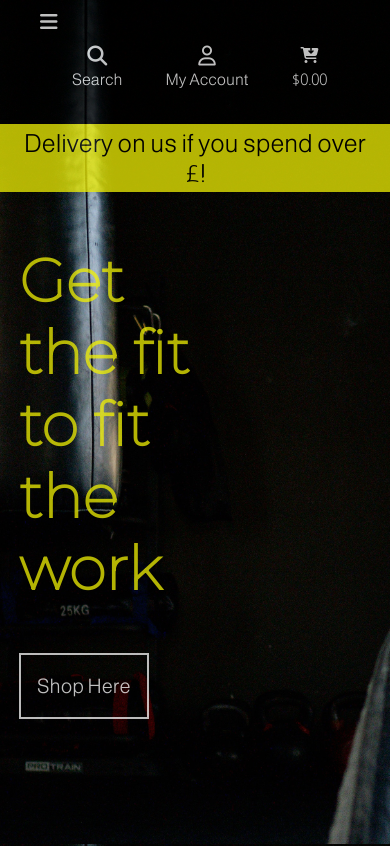
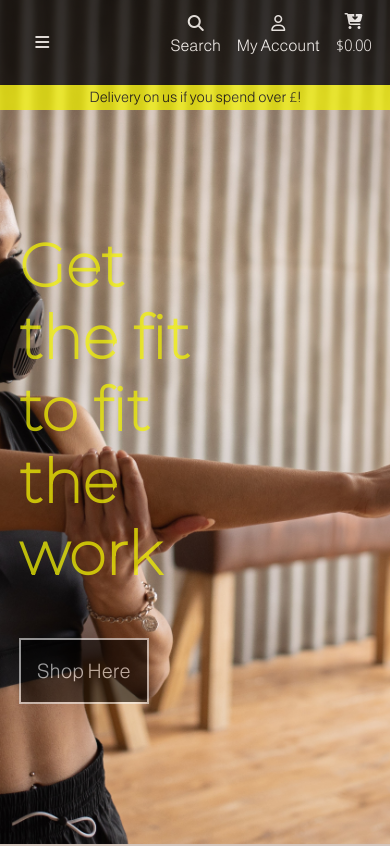
Before and after one commit to Code-Institute-Submissions/PaulSweeney-cmd-Get_The_Fit_Main-cmd, a Django app: page / in a window 390 px wide. Run offline with Django 3.2, Linux system fonts and the light colour scheme; some libraries are stand-ins or nearby versions.

Commit message:
Body: Updated cover photo

```diff
--- a/home/templates/home/index.html
+++ b/home/templates/home/index.html
@@ -13,7 +13,7 @@
 <div class="container h-100">
     <div class="row h-100">
         <div class="col-7 col-md-6 my-auto ml-1">
-            <div>
+            <div class="hi">
                 <h1 class="home-main-text">
                     Get the fit to fit the work
                 </h1>
--- a/static/css/base.css
+++ b/static/css/base.css
@@ -3,10 +3,11 @@ html {
 }
 
 body {
-    background: url('/media/home_cover.jpg') no-repeat center center fixed;
+    background: url('/media/home-cover.jpg') no-repeat center center fixed;
     background-size: cover;
     height: calc(100vh - 164px);
     font-family: 'Almarai', sans-serif;
+    background-color: black;
     opacity: 0.75;
 }
 
@@ -106,43 +107,77 @@ h1.home-main-text {
     font-weight: bold;
     color: #f0f005;
     font-size: 60px;
+    margin-top: 21px;
 }
 
 /* Shop Button */
 a.shop-button.btn.btn-lg.text-white.rounded-0.text-capitalize.py-3 {
     font-family: 'Almarai', sans-serif;
     border: 2px solid #fafafa;
+    background-color: #000;
+    opacity: 0.75;
 }
 
 
 
+/* fixed top navbar only on medium and up */
+@media (min-width: 992px) {
+    .fixed-top-desktop-only {
+        position: fixed;
+        top: 0;
+        right: 0;
+        left: 0;
+        z-index: 1030;
+    }
 
+    .header-container {
+        padding-top: 164px;
+    }
+}
 
-
-
-/* -------------------------------- Media Queries */
+/* pad the top a bit when navbar is collapsed on mobile */
 @media (max-width: 991px) {
     .header-container {
-        padding-top: 166px;
+        padding-top: 116px;
     }
 
-/* Slightly larger container on xl screens */
-@media (min-width: 1200px) {
-    .container {
-      max-width: 80%;
+    body {
+        height: calc(100vh - 116px);
     }
-  }
 
-  /* fixed top navbar only on medium and up */
-  @media (min-width: 992px) {
-      .fixed-top-desktop-only {
-          position: fixed;
-          top: 0;
-          right: 0;
-          left: 0;
-          z-index: 1030;
-      }
-      .header-container {
-          padding-top: 164px;
-      }
-}}
+    .display-4.logo-font.text-black {
+        font-size: 2rem;
+    }
+
+    .nav-link {
+        padding: 0.15rem;
+    }
+
+    .nav-link i.fa-lg {
+        font-size: 1rem;
+    }
+
+    .navbar-toggler {
+        padding: .6rem .6rem;
+        font-size: 1rem;
+    }
+
+    #delivery-banner h4 {
+        font-size: .9rem;
+    }
+
+    .btn.btn-outline-black.rounded-0,
+    .btn.btn-black.rounded-0 {
+        padding: .375rem .375rem;
+    }
+
+    .btn.btn-outline-black.rounded-0.btn-lg,
+    .btn.btn-black.rounded-0.btn-lg {
+        padding: .375rem .375rem;
+        font-size: .75rem;
+    }
+
+    .increment-qty, .decrement-qty {
+        padding: .25rem .5rem !important;
+    }
+}
```
Also changed, not shown: media/home-cover.jpg (added), media/home_cover.jpg (deleted), media/menswear-home.jpg (added).
